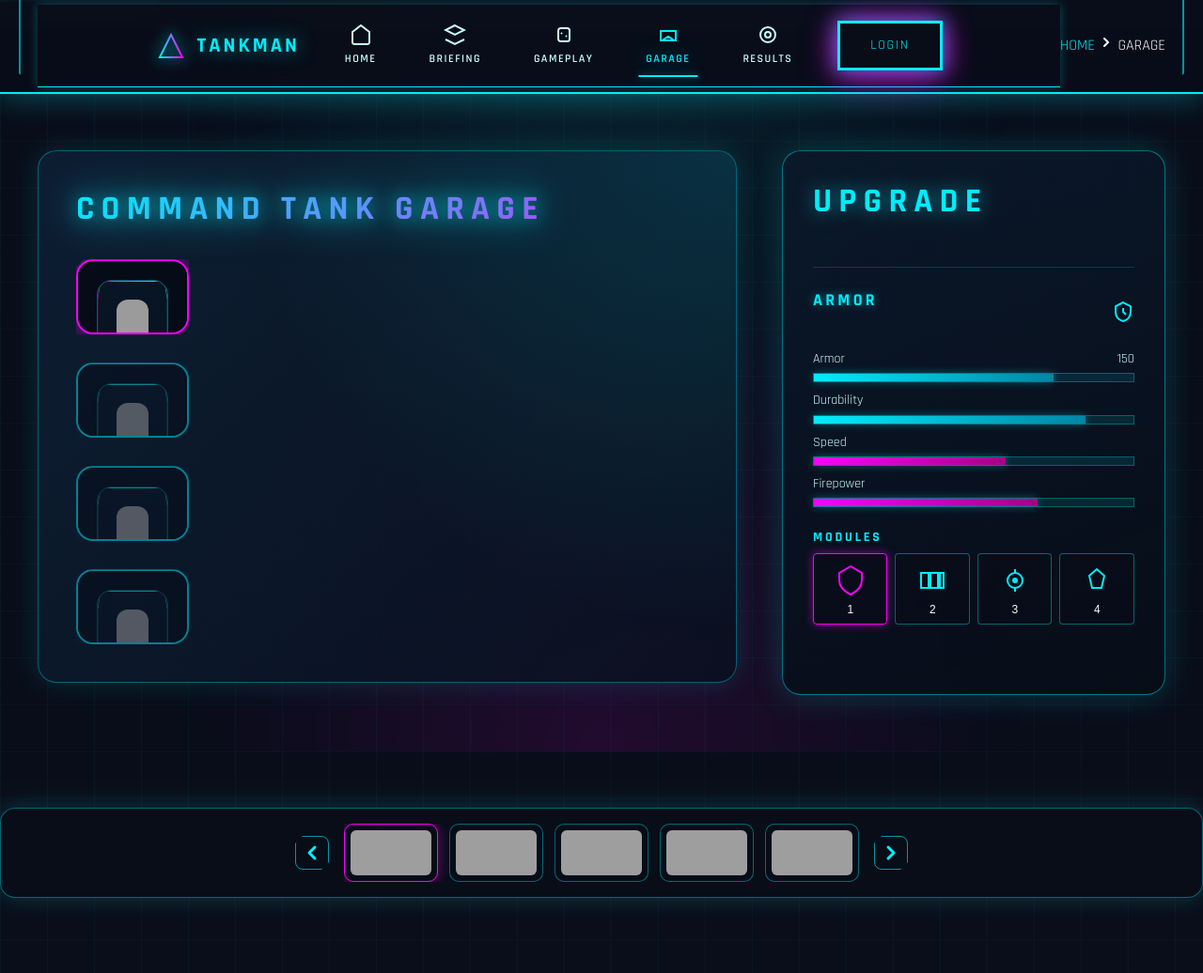
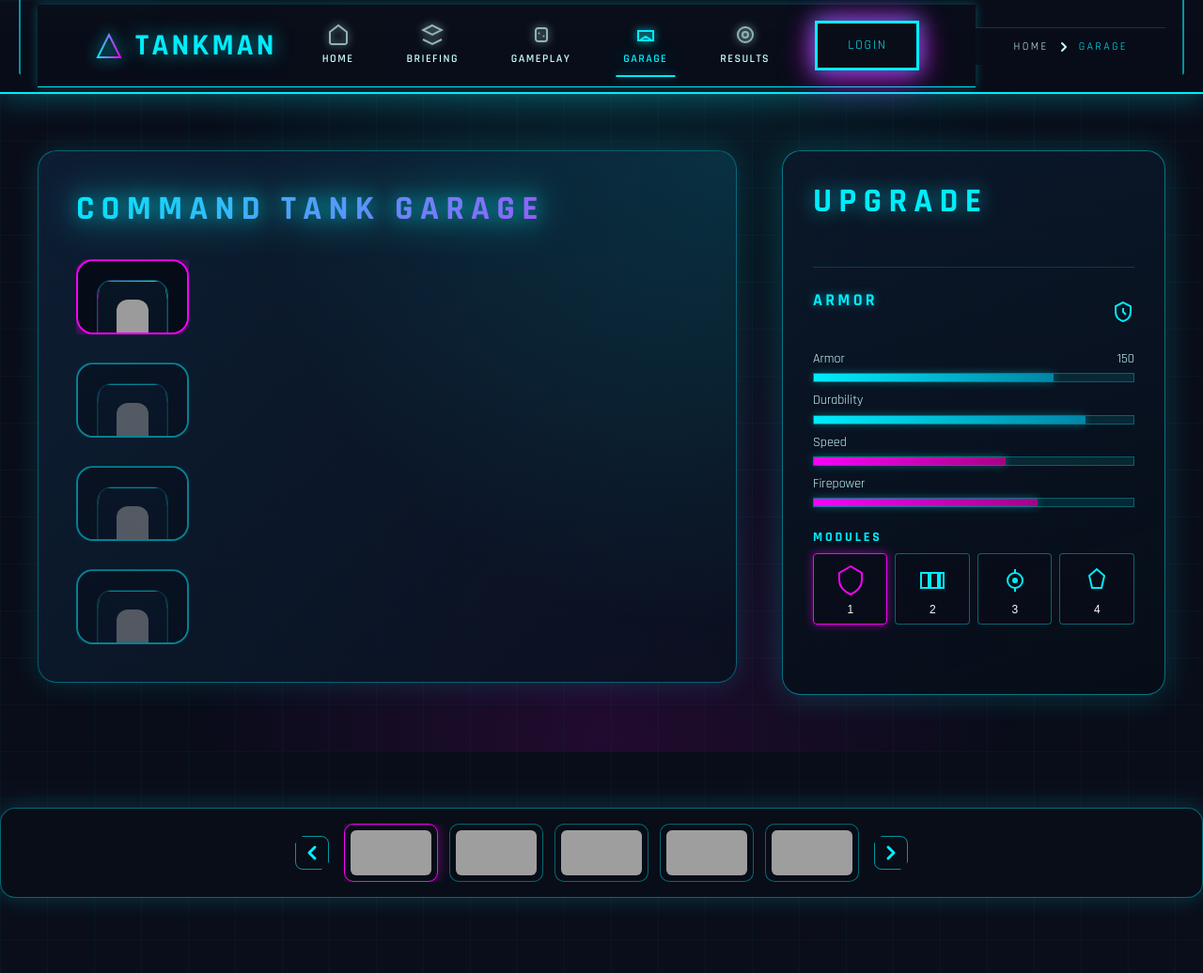
Before and after one commit to saltman80/tankmandemo, a plain HTML site: page garage.html in a window 1280 px wide. Shown: the whole page at 94% size. Drawn offline with Linux system fonts and the light colour scheme; grey boxes are pictures that could not be loaded.

Commit message:
Fix garage page styling

```diff
--- a/garage.html
+++ b/garage.html
@@ -794,144 +794,4 @@
 
     <div id="tmc-toast-container" role="status" aria-live="polite"></div>
 </body>
-
-<style>
-* {
-    margin: 0;
-    padding: 0;
-    box-sizing: border-box;
-}
-
-:root {
-    --neon-cyan: #00F0FF;
-    --neon-magenta: #FF00FF;
-    --hot-pink: #FF0099;
-    --deep-navy: #0A0E1A;
-    --dark-blue: #0D1B2E;
-    --rich-purple: #1A0B2E;
-    --bright-cyan: #00FFFF;
-    --purple-glow: #AA00FF;
-    --text-white: #FFFFFF;
-    --text-cyan-light: #CCFFFF;
-
-    /* tmc token mappings for compatibility with external styles.css */
-    --tmc-neon-cyan: var(--neon-cyan);
-    --tmc-neon-magenta: var(--neon-magenta);
-    --tmc-hot-pink: var(--hot-pink);
-    --tmc-deep-navy: var(--deep-navy);
-    --tmc-text-white: var(--text-white);
-}
-
-body {
-    font-family: 'Rajdhani', sans-serif;
-    background-color: var(--deep-navy);
-    color: var(--text-white);
-    min-height: 100vh;
-    line-height: 1.6;
-    overflow-x: hidden;
-}
-
-.skip-link {
-    position: absolute;
-    top: -40px;
-    left: 0;
-    background: var(--neon-cyan);
-    color: var(--deep-navy);
-    padding: 8px 16px;
-    text-decoration: none;
-    font-weight: 700;
-    z-index: 100;
-}
-
-.skip-link:focus {
-    top: 0;
-}
-
-/* Header & Navigation */
-header {
-    position: fixed;
-    top: 0;
-    left: 0;
-    right: 0;
-    z-index: 1000;
-    background: rgba(10, 14, 26, 0.95);
-    backdrop-filter: blur(12px);
-}
-
-.main-nav {
-    border-bottom: 1px solid var(--neon-cyan);
-    box-shadow: 0 0 10px rgba(0, 240, 255, 0.3);
-}
-
-.nav-container {
-    max-width: 1920px;
-    margin: 0 auto;
-    padding: 12px 40px;
-    display: flex;
-    justify-content: space-between;
-    align-items: center;
-    gap: 40px;
-}
-
-.logo-section {
-    flex-shrink: 0;
-}
-
-.logo-link {
-    display: flex;
-    align-items: center;
-    gap: 12px;
-    text-decoration: none;
-}
-
-.logo-svg {
-    filter: drop-shadow(0 0 8px var(--neon-cyan));
-}
-
-.logo-text {
-    display: flex;
-    flex-direction: column;
-    line-height: 1;
-}
-
-.logo-neon {
-    font-size: 22px;
-    font-weight: 700;
-    color: var(--neon-cyan);
-    text-transform: uppercase;
-    letter-spacing: 3px;
-    text-shadow: 0 0 10px var(--neon-cyan);
-}
-
-.nav-links {
-    display: flex;
-    list-style: none;
-    gap: 40px;
-    align-items: center;
-}
-
-.nav-item {
-    text-decoration: none;
-    color: var(--text-white);
-    font-size: 14px;
-    font-weight: 500;
-    text-transform: uppercase;
-    letter-spacing: 1px;
-    transition: all 0.3s ease;
-    padding: 8px 0;
-    position: relative;
-}
-
-.nav-item::after {
-    content: '';
-    position: absolute;
-    bottom: 0;
-    left: 0;
-    width: 0;
-    height: 2px;
-    background: var(--neon-cyan);
-    box-shadow: 0 0 8px var(--neon-cyan);
-    transition: width 0.3s ease;
-}
-
-.nav-?[TRUNCATED]
+</html>
--- a/styles.css
+++ b/styles.css
@@ -185,6 +185,120 @@ body::after {
   z-index: 9999;
   opacity: 0.3;
   animation: scanline 8s linear infinite;
+}
+
+/* ============================================================================
+   SHARED PAGE CHROME
+   ============================================================================ */
+.skip-link {
+  position: absolute;
+  top: -40px;
+  left: 0;
+  background: var(--neon-cyan);
+  color: var(--deep-navy);
+  padding: 8px 16px;
+  text-decoration: none;
+  font-weight: var(--font-weight-bold);
+  z-index: var(--z-fixed);
+}
+
+.skip-link:focus {
+  top: 0;
+}
+
+header[role="banner"] {
+  position: fixed;
+  top: 0;
+  left: 0;
+  right: 0;
+  z-index: var(--z-fixed);
+  background: rgba(10, 14, 26, 0.95);
+  backdrop-filter: blur(12px);
+}
+
+.main-nav {
+  border-bottom: 1px solid var(--neon-cyan);
+  box-shadow: 0 0 10px rgba(0, 240, 255, 0.3);
+}
+
+.nav-container {
+  max-width: 1920px;
+  margin: 0 auto;
+  padding: 12px 40px;
+  display: flex;
+  justify-content: space-between;
+  align-items: center;
+  gap: 40px;
+}
+
+.logo-section {
+  flex-shrink: 0;
+}
+
+.logo-link {
+  display: flex;
+  align-items: center;
+  gap: 12px;
+  text-decoration: none;
+}
+
+.logo-svg {
+  filter: drop-shadow(0 0 8px var(--neon-cyan));
+}
+
+.nav-item {
+  display: flex;
+  flex-direction: column;
+  align-items: center;
+  gap: 4px;
+}
+
+.nav-item svg {
+  opacity: 0.7;
+  filter: drop-shadow(0 0 4px currentColor);
+  transition: opacity var(--transition-base);
+}
+
+.nav-item:hover svg,
+.nav-item.is-active svg,
+.nav-item[aria-current="page"] svg {
+  opacity: 1;
+}
+
+.nav-cta {
+  flex-shrink: 0;
+}
+
+.breadcrumb-bar {
+  border-top: 1px solid rgba(0, 240, 255, 0.2);
+  background: rgba(10, 14, 26, 0.85);
+}
+
+.breadcrumb-container {
+  max-width: 1920px;
+  margin: 0 auto;
+  padding: 10px 40px;
+  display: flex;
+  align-items: center;
+  gap: 8px;
+  font-size: var(--font-size-xs);
+  letter-spacing: 0.2em;
+  text-transform: uppercase;
+}
+
+.breadcrumb-link {
+  color: var(--text-cyan-light);
+  text-decoration: none;
+  transition: color var(--transition-base);
+}
+
+.breadcrumb-link:hover,
+.breadcrumb-link:focus {
+  color: var(--neon-cyan);
+}
+
+.breadcrumb-current {
+  color: var(--neon-cyan);
 }
 
 @keyframes scanline {
@@ -1382,6 +1496,36 @@ nav {
   color: var(--text-white);
 }
 
+.module-checkmark {
+  font-size: var(--font-size-sm);
+  color: var(--neon-magenta);
+  text-shadow: var(--glow-magenta-sm);
+}
+
+.btn-equip {
+  margin-top: var(--spacing-lg);
+  width: 100%;
+  padding: 14px 18px;
+  border-radius: var(--radius-md);
+  border: 1px solid rgba(0, 240, 255, 0.6);
+  background: linear-gradient(120deg, rgba(0, 240, 255, 0.2), rgba(255, 0, 255, 0.2));
+  color: var(--text-white);
+  font-size: var(--font-size-sm);
+  font-weight: var(--font-weight-semibold);
+  letter-spacing: 0.2em;
+  text-transform: uppercase;
+  cursor: pointer;
+  transition: all var(--transition-base);
+  box-shadow: 0 0 18px rgba(0, 240, 255, 0.25);
+}
+
+.btn-equip:hover,
+.btn-equip:focus-visible {
+  border-color: var(--neon-magenta);
+  box-shadow: 0 0 24px rgba(255, 0, 255, 0.35);
+  transform: translateY(-2px);
+}
+
 @media (max-width: 1100px) {
   .garage-container {
     grid-template-columns: 1fr;
```
